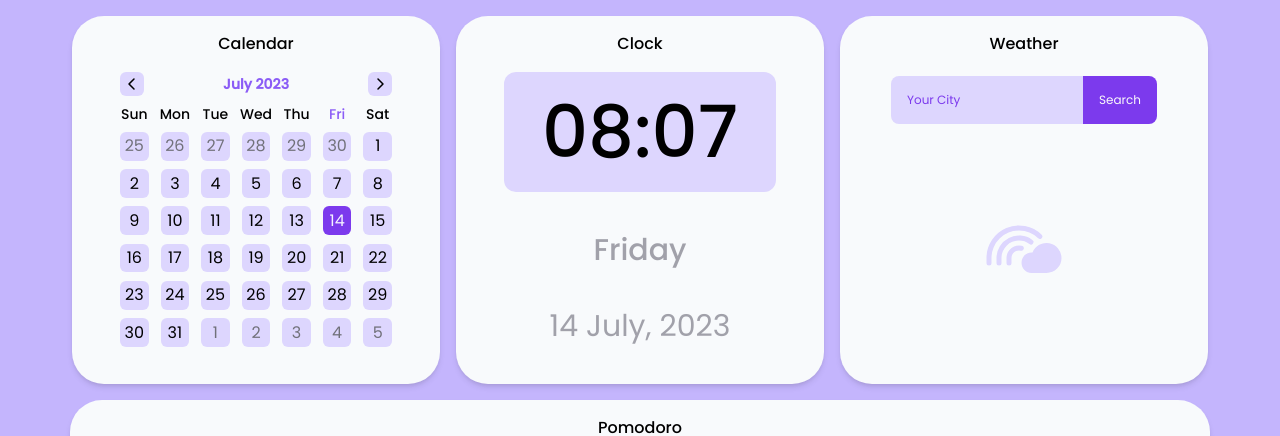
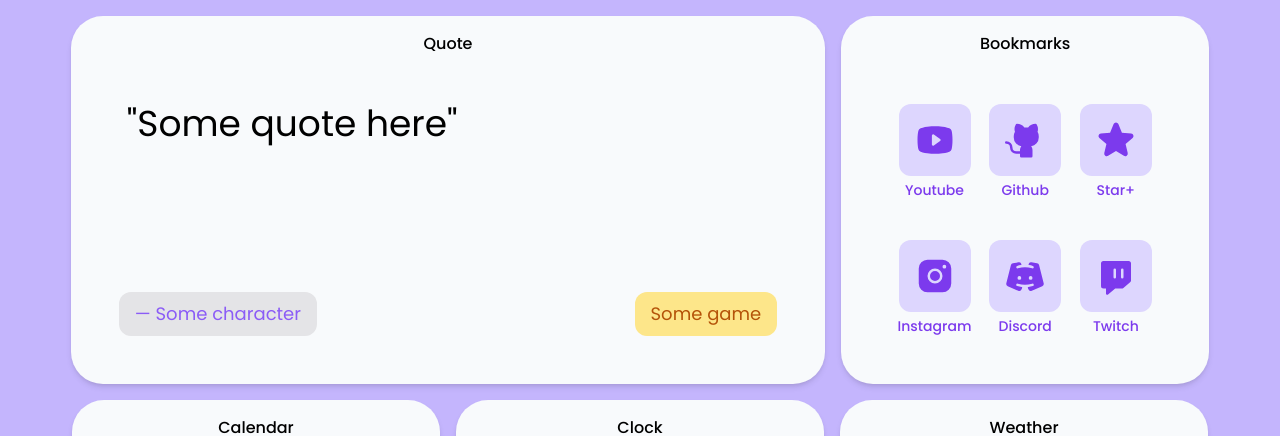
Before and after one commit to acidpbl/Aurora-v3, a React (Vite) app: page / in a window 1280 px wide. Shown: the top 436 px of the page. Built offline with nearby package versions, Linux system fonts and the light colour scheme; no server answers.

Commit message:
Quote & Bookmarks

```diff
--- a/src/App.tsx
+++ b/src/App.tsx
@@ -12,8 +12,11 @@ import {
   Moon,
   Pause,
   Play,
+  Star,
   Stop,
+  TwitchLogo,
   WarningCircle,
+  YoutubeLogo,
 } from "@phosphor-icons/react";
 
 import { Card } from "./components/Card";
@@ -28,8 +31,12 @@ import { useEffect, useState } from "react";
 import { Authors } from "./components/Authors";
 import { Contact } from "./components/Contact";
 import { Pomodoro } from "./components/Pomodoro";
+import { Quote } from "./components/Quote";
+import { Bookmarks } from "./components/Bookmarks";
 
 function App() {
+  let pageLoad = 0;
+
   const [pomodoroTime, setPomodoroTime] = useState(25 * 60);
   const [pomodoroProgress, setPomodoroProgress] = useState(0);
   const [pomodoroActive, setPomodoroActive] = useState(false);
@@ -89,9 +96,65 @@ function App() {
 
   const [calendarNav, setCalendarNav] = useState(0);
   const { actions, states } = useApp();
+
+  useEffect(() => {
+    actions.fetchQuote();
+  }, [pageLoad]);
+
   return (
     <>
       <div className="w-full h-full p-4 flex flex-wrap justify-center gap-4">
+        <Card.Wrapper variant="md">
+          <Card.Title text="Quote" />
+          <Quote.Wrapper>
+            <Quote.Quote
+              quoteData={{
+                quote: states.quoteData?.quote || "Some quote here",
+                character: states.quoteData?.character || "Some character",
+                title: states.quoteData?.title || "Some game",
+              }}
+            />
+            <div className="flex items-center justify-between w-full">
+              <Quote.Character
+                quoteData={{
+                  quote: states.quoteData?.quote || "Some quote here",
+                  character: states.quoteData?.character || "Some character",
+                  title: states.quoteData?.title || "Some game",
+                }}
+              />
+              <Quote.Game
+                quoteData={{
+                  quote: states.quoteData?.quote || "Some quote here",
+                  character: states.quoteData?.character || "Some character",
+                  title: states.quoteData?.title || "Some game",
+                }}
+              />
+            </div>
+          </Quote.Wrapper>
+        </Card.Wrapper>
+        <Card.Wrapper variant="sm">
+          <Card.Title text="Bookmarks" />
+          <Bookmarks.Wrapper>
+            <a href="" target="_blank">
+              <Bookmarks.Button icon={YoutubeLogo} text="Youtube" />
+            </a>
+            <a href="" target="_blank">
+              <Bookmarks.Button icon={GithubLogo} text="Github" />
+            </a>
+            <a href="" target="_blank">
+              <Bookmarks.Button icon={Star} text="Star+" />
+            </a>
+            <a href="" target="_blank">
+              <Bookmarks.Button icon={InstagramLogo} text="Instagram" />
+            </a>
+            <a href="" target="_blank">
+              <Bookmarks.Button icon={DiscordLogo} text="Discord" />
+            </a>
+            <a href="" target="_blank">
+              <Bookmarks.Button icon={TwitchLogo} text="Twitch" />
+            </a>
+          </Bookmarks.Wrapper>
+        </Card.Wrapper>
         <Card.Wrapper variant="sm">
           <Card.Title text="Calendar" />
           <Calendar.Wrapper>
--- /dev/null
+++ b/src/components/Bookmarks/Button.tsx
@@ -0,0 +1,19 @@
+import { ButtonHTMLAttributes, ElementType } from "react";
+
+interface ButtonProps extends ButtonHTMLAttributes<HTMLButtonElement> {
+  icon: ElementType;
+  text: string;
+}
+
+export function Button({ icon: Icon, text }: ButtonProps) {
+  return (
+    <div className="flex flex-col items-center gap-1 group/button cursor-pointer">
+      <div className="flex justify-center items-center p-4 transition-all ease-linear bg-violet-200 rounded-xl hover:bg-violet-300 text-violet-600 hover:text-violet-700">
+        <Icon className="w-10 h-10" weight="fill" />
+      </div>
+      <span className="text-sm font-medium text-violet-600 group-hover/button:text-violet-700">
+        {text}
+      </span>
+    </div>
+  );
+}
--- /dev/null
+++ b/src/components/Bookmarks/Wrapper.tsx
@@ -0,0 +1,9 @@
+import { ReactNode } from "react";
+
+interface WrapperProps {
+  children: ReactNode;
+}
+
+export function Wrapper({ children }: WrapperProps) {
+  return <div className="grid grid-rows-2 grid-cols-3 gap-y-10 p-8">{children}</div>;
+}
--- /dev/null
+++ b/src/components/Bookmarks/index.tsx
@@ -0,0 +1,7 @@
+import { Button } from "./Button";
+import { Wrapper } from "./Wrapper";
+
+export const Bookmarks = {
+  Wrapper: Wrapper,
+  Button: Button,
+};
--- /dev/null
+++ b/src/components/Quote/Character.tsx
@@ -0,0 +1,15 @@
+interface QuoteProps {
+  quoteData: {
+    quote: string;
+    character: string;
+    title: string;
+  };
+}
+
+export function Character({ quoteData }: QuoteProps) {
+  return (
+    <span className="px-4 py-2 rounded-xl bg-zinc-200 text-violet-500 transition-all ease-linear text-lg hover:bg-zinc-300 hover:text-violet-700">
+      — {quoteData.character}
+    </span>
+  );
+}
--- /dev/null
+++ b/src/components/Quote/Game.tsx
@@ -0,0 +1,15 @@
+interface QuoteProps {
+  quoteData: {
+    quote: string;
+    character: string;
+    title: string;
+  };
+}
+
+export function Game({ quoteData }: QuoteProps) {
+  return (
+    <span className="px-4 py-2 text-lg rounded-xl bg-amber-200 text-amber-700 transition-all ease-linear hover:bg-amber-300 hover:text-amber-800">
+      {quoteData.title}
+    </span>
+  );
+}
--- /dev/null
+++ b/src/components/Quote/Quote.tsx
@@ -0,0 +1,15 @@
+interface QuoteProps {
+  quoteData: {
+    quote: string;
+    character: string;
+    title: string;
+  };
+}
+
+export function Quote({ quoteData }: QuoteProps) {
+  return (
+    <span className="text-4xl transition-all ease-linear pl-2 hover:text-violet-600">
+      "{quoteData?.quote}"
+    </span>
+  );
+}
--- /dev/null
+++ b/src/components/Quote/Wrapper.tsx
@@ -0,0 +1,9 @@
+import { ReactNode } from "react";
+
+interface WrapperProps {
+  children: ReactNode;
+}
+
+export function Wrapper({ children }: WrapperProps) {
+  return <div className="w-full h-full flex flex-col items-start p-8 justify-between gap-16">{children}</div>;
+}
--- /dev/null
+++ b/src/components/Quote/index.ts
@@ -0,0 +1,11 @@
+import { Wrapper } from "./Wrapper";
+import { Quote as quote } from "./Quote";
+import { Character } from "./Character";
+import { Game } from "./Game";
+
+export const Quote = {
+  Wrapper: Wrapper,
+  Quote: quote,
+  Character: Character,
+  Game: Game,
+};
--- a/src/useApp.tsx
+++ b/src/useApp.tsx
@@ -1,11 +1,29 @@
 import { useState } from "react";
 import { getWeatherData, IGetWeatherDataResponse } from "./data/getWeatherData";
+
+interface QuoteProps {
+  quote: string;
+  character: string;
+  title: string;
+}
 
 export function useApp() {
   const [city, setCity] = useState("");
   const [weatherData, setWheatherData] = useState<IGetWeatherDataResponse>();
   const [helperText, setHelperText] = useState("");
   const [errorText, setErrorText] = useState("");
+
+  const [quoteData, setQuoteData] = useState<QuoteProps | null>(null);
+
+  async function fetchQuote() {
+    try {
+      const response = await fetch("https://www.ultima.rest/api/random");
+      const data = await response.json();
+      setQuoteData(data);
+    } catch (error) {
+      console.error("Error fetching quote:", error);
+    }
+  }
 
   function resetHelperText() {
     setHelperText("");
@@ -41,11 +59,13 @@ export function useApp() {
       helperText,
       setWheatherData,
       errorText,
+      quoteData,
     },
     actions: {
       getCityWeather,
       resetHelperText,
       resetErrorText,
+      fetchQuote,
     },
   };
 }
```
